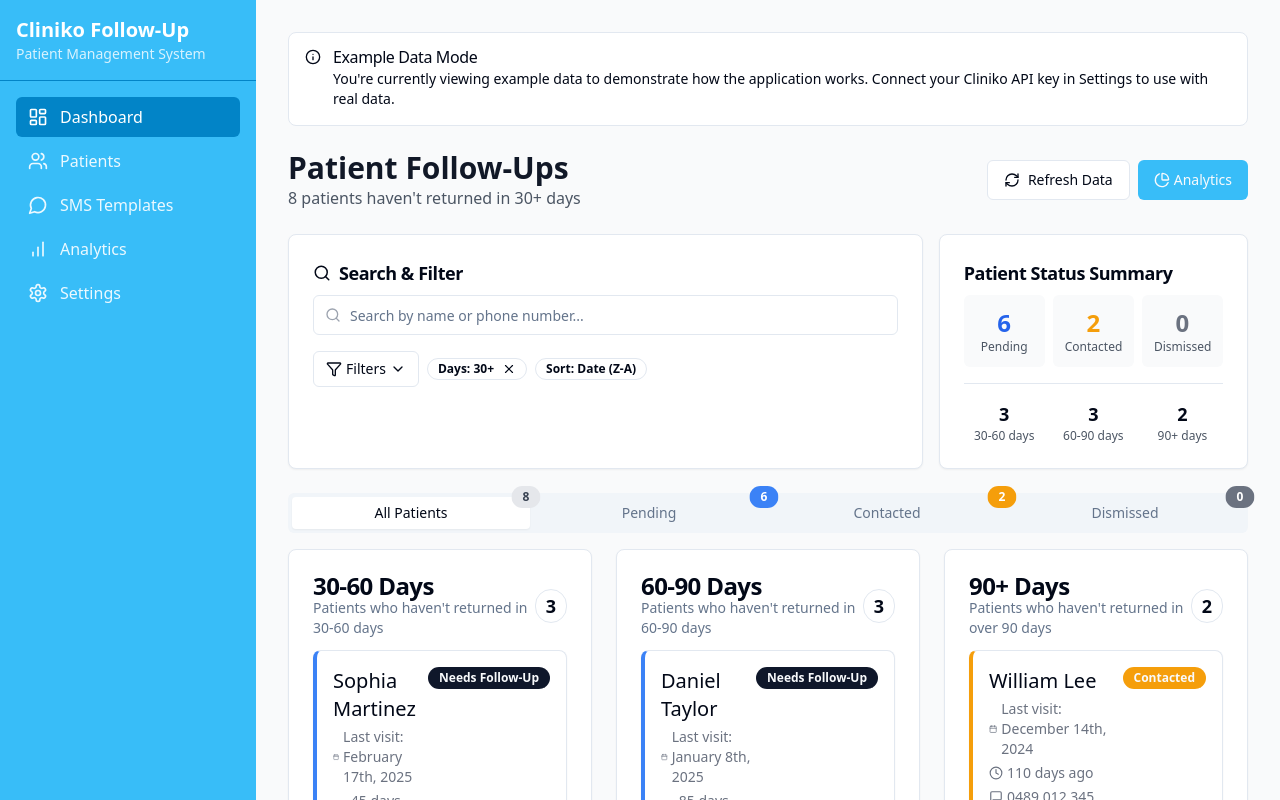
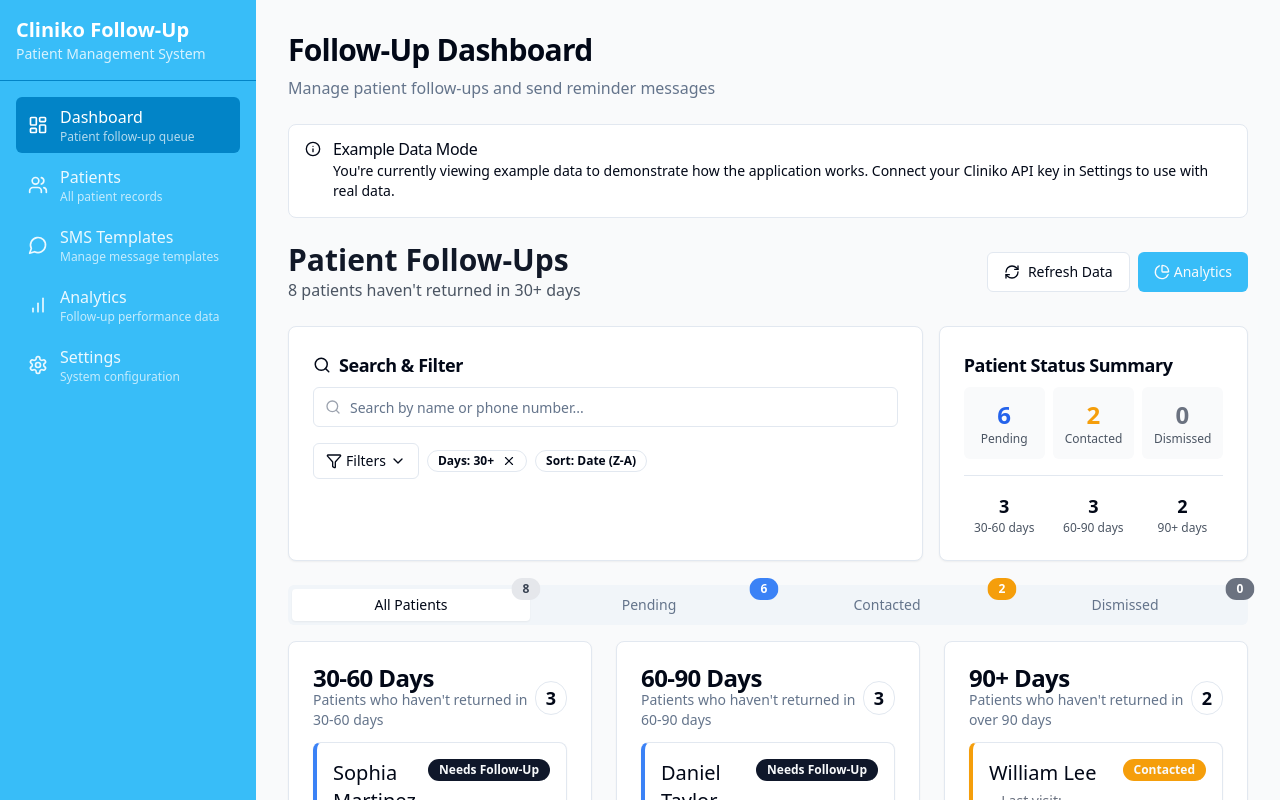
Before and after one commit to Ryanlynchyyy/client-reconnect, a React (Vite) app: page / in a window 1280 px wide. Shown: the top 800 px of the page. Built offline with nearby package versions, Linux system fonts and the light colour scheme.

Commit message:
feat: Add analytics tab to sidebar
Adds a new tab for analytics to the sidebar navigation.

```diff
--- a/src/components/layout/AppLayout.tsx
+++ b/src/components/layout/AppLayout.tsx
@@ -21,11 +21,36 @@ const AppLayout: React.FC<AppLayoutProps> = ({ children }) => {
 
         {/* Navigation */}
         <nav className="flex flex-col p-2 md:p-4 space-y-1">
-          <NavItem to="/" icon={<LayoutDashboard size={20} />} label="Dashboard" />
-          <NavItem to="/patients" icon={<Users size={20} />} label="Patients" />
-          <NavItem to="/sms" icon={<MessageCircle size={20} />} label="SMS Templates" />
-          <NavItem to="/analytics" icon={<BarChart size={20} />} label="Analytics" />
-          <NavItem to="/settings" icon={<Settings size={20} />} label="Settings" />
+          <NavItem
+            to="/"
+            icon={<LayoutDashboard size={20} />}
+            label="Dashboard"
+            description="Patient follow-up queue"
+          />
+          <NavItem
+            to="/patients"
+            icon={<Users size={20} />}
+            label="Patients"
+            description="All patient records"
+          />
+          <NavItem
+            to="/sms"
+            icon={<MessageCircle size={20} />}
+            label="SMS Templates"
+            description="Manage message templates"
+          />
+          <NavItem
+            to="/analytics"
+            icon={<BarChart size={20} />}
+            label="Analytics"
+            description="Follow-up performance data"
+          />
+          <NavItem
+            to="/settings"
+            icon={<Settings size={20} />}
+            label="Settings"
+            description="System configuration"
+          />
         </nav>
 
         {/* Footer */}
@@ -49,9 +74,10 @@ interface NavItemProps {
   to: string;
   icon: React.ReactNode;
   label: string;
+  description?: string;
 }
 
-const NavItem: React.FC<NavItemProps> = ({ to, icon, label }) => {
+const NavItem: React.FC<NavItemProps> = ({ to, icon, label, description }) => {
   return (
     <NavLink
       to={to}
@@ -62,7 +88,10 @@ const NavItem: React.FC<NavItemProps> = ({ to, icon, label }) => {
       )}
     >
       {icon}
-      <span>{label}</span>
+      <div className="flex flex-col">
+        <span>{label}</span>
+        {description && <span className="text-xs text-white/70">{description}</span>}
+      </div>
     </NavLink>
   );
 };
--- a/src/pages/Analytics.tsx
+++ b/src/pages/Analytics.tsx
@@ -1,11 +1,10 @@
-
 import React, { useState } from 'react';
 import AppLayout from '@/components/layout/AppLayout';
 import { FollowUpProvider } from '@/contexts/FollowUpContext';
 import { Tabs, TabsList, TabsTrigger, TabsContent } from '@/components/ui/tabs';
 import {
   Pie, PieChart, BarChart, Bar, LineChart, Line,
-  XAxis, YAxis, CartesianGrid, Tooltip, Legend, ResponsiveContainer
+  XAxis, YAxis, CartesianGrid, Tooltip, Legend, ResponsiveContainer, Cell
 } from 'recharts';
 import { Card, CardContent, CardDescription, CardHeader, CardTitle } from '@/components/ui/card';
 import { ChartContainer } from '@/components/ui/chart';
@@ -14,7 +13,6 @@ import {
   LineChart as LineChartIcon, Calendar
 } from 'lucide-react';
 
-// Create chart config objects for various chart types
 const statusChartConfig = {
   pending: { color: '#3b82f6', label: 'Pending' },
   contacted: { color: '#f59e0b', label: 'Contacted' },
@@ -45,7 +43,6 @@ const timeSeriesChartConfig = {
 const Analytics = () => {
   const [activeTab, setActiveTab] = useState("overview");
 
-  // Mock data for charts
   const statusChartData = [
     { name: 'Pending', value: 120, color: '#3b82f6' },
     { name: 'Contacted', value: 85, color: '#f59e0b' },
@@ -115,7 +112,6 @@ const Analytics = () => {
             </p>
           </div>
 
-          {/* Summary Statistics Cards */}
           <div className="grid grid-cols-1 gap-4 md:grid-cols-2 lg:grid-cols-4">
             {summaryStats.map((stat, index) => (
               <Card key={index} className="overflow-hidden">
@@ -135,7 +131,6 @@ const Analytics = () => {
             ))}
           </div>
 
-          {/* Tabs Navigation */}
           <Tabs
             defaultValue="overview"
             value={activeTab}
@@ -149,7 +144,6 @@ const Analytics = () => {
               <TabsTrigger value="trends">Trends</TabsTrigger>
             </TabsList>
 
-            {/* Overview Tab */}
             <TabsContent value="overview" className="space-y-4">
               <div className="grid grid-cols-1 gap-4 md:grid-cols-2">
                 <Card>
@@ -235,7 +229,6 @@ const Analytics = () => {
               </Card>
             </TabsContent>
 
-            {/* Patient Status Tab */}
             <TabsContent value="patients" className="space-y-4">
               <div className="grid grid-cols-1 gap-4 md:grid-cols-2">
                 <Card>
@@ -293,7 +286,6 @@ const Analytics = () => {
               </div>
             </TabsContent>
 
-            {/* Conversion Tab */}
             <TabsContent value="conversion" className="space-y-4">
               <div className="grid grid-cols-1 gap-4 md:grid-cols-2">
                 <Card>
@@ -348,7 +340,6 @@ const Analytics = () => {
               </div>
             </TabsContent>
 
-            {/* Trends Tab */}
             <TabsContent value="trends" className="space-y-4">
               <Card>
                 <CardHeader>
--- a/src/pages/Index.tsx
+++ b/src/pages/Index.tsx
@@ -19,6 +19,14 @@ const Index = () => {
   return (
     <FollowUpProvider>
       <AppLayout>
+        <div className="space-y-6">
+          <div className="flex flex-col gap-2">
+            <h1 className="text-3xl font-bold tracking-tight">Follow-Up Dashboard</h1>
+            <p className="text-muted-foreground">
+              Manage patient follow-ups and send reminder messages
+            </p>
+          </div>
+
           {isExampleData && (
             <Alert className="mb-6">
               <InfoIcon className="h-4 w-4" />
@@ -29,7 +37,9 @@ const Index = () => {
               </AlertDescription>
             </Alert>
           )}
+
           <Dashboard />
+        </div>
       </AppLayout>
     </FollowUpProvider>
   );
```
Lines whose indentation alone changed are shown as unchanged.
